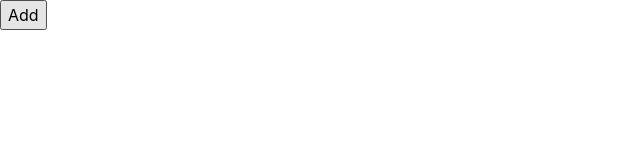
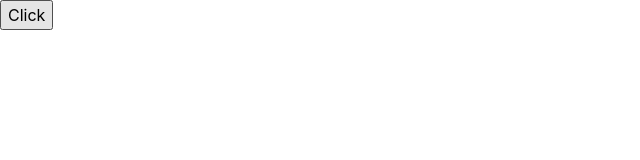
Before and after one commit to tjmgregory/wysiwyg-web-editor, a Next.js app: page / in a window 1280 px wide. Shown: the top 160 px of the page, without its empty margins (0-640 px from the left). Built offline with nearby package versions, Linux system fonts and the light colour scheme.

Commit message:
feat: adds a box with a button that can hold more boxes

```diff
--- a/src/components/Box/index.tsx
+++ b/src/components/Box/index.tsx
@@ -1,12 +1,10 @@
-import { useEffect, useState } from "react";
+import { useState } from "react";
 
 type ParentChild = (props: {
   addRight?: (node: React.ReactNode) => void;
 }) => React.ReactNode;
 
-const Box: React.FC<{ children?: ParentChild | ParentChild[] }> = ({
-  children,
-}) => {
+const Box: React.FC = () => {
   const [nodes, setNodes] = useState<React.ReactNode[]>([]);
 
   const insertNode: (index: number) => (node: React.ReactNode) => void =
@@ -17,21 +15,16 @@ const Box: React.FC<{ children?: ParentChild | ParentChild[] }> = ({
         return start.concat(node).concat(end);
       });
 
-  // Temporary
-  useEffect(() => {
-    setNodes([childTitle({ addRight: insertNode(0) })]);
-  }, []);
-
-  return <div>{nodes}</div>;
+  return (
+    <div>
+      <button onClick={() => insertNode(0)(<Box />)}>{"Click"}</button>
+      {nodes}
+    </div>
+  );
 };
 
 const childTitle: ParentChild = ({ addRight }: Parameters<ParentChild>[0]) => {
-  return (
-    <h1>
-      {"Title"}
-      {addRight ? " Can add right" : ""}
-    </h1>
-  );
+  return <h1>{addRight ? "Can add right" : "Cant add right"}</h1>;
 };
 
 export default Box;
--- a/src/components/Editor/index.tsx
+++ b/src/components/Editor/index.tsx
@@ -1,8 +1,12 @@
+import Box from "../Box";
+
 const Editor: React.FC = () => {
-  const onAdd = () => {}
-  return <div>
-    <button onClick={onAdd}>{'Add'}</button>
-  </div>
-}
+  const onAdd = () => {};
+  return (
+    <div>
+      <Box />
+    </div>
+  );
+};
 
 export default Editor;
```
